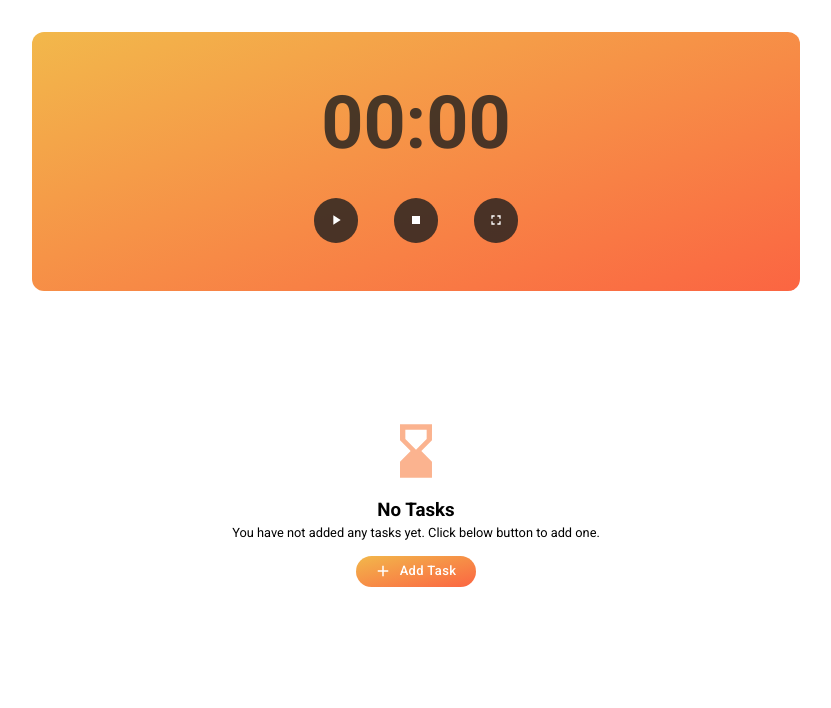
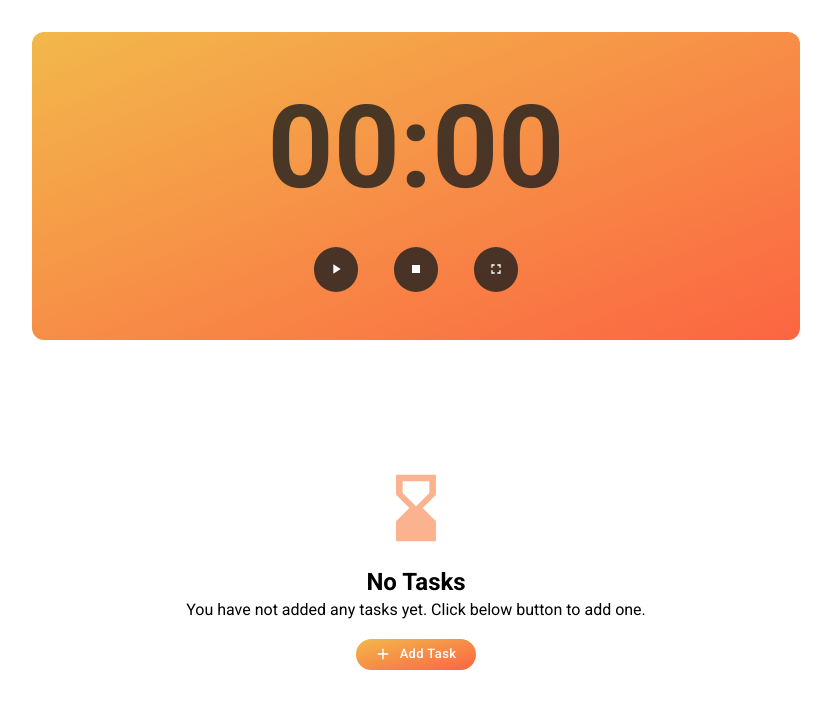
Before and after one commit to efenstakes/OneD, a React (Create React App) app: page / in a window 1280 px wide. Shown: the top 708 px of the page, without its empty margins (224-1055 px from the left). Built offline with nearby package versions, Linux system fonts and the light colour scheme.

Commit message:
add styles to make texts bigger for legibility in large devices

```diff
--- a/src/pages/home/home.page.scss
+++ b/src/pages/home/home.page.scss
@@ -22,57 +22,6 @@
 }
 
 
-
-// no tasks
-.no_tasks_container {
-    margin-top: 4rem;
-
-    display: flex;
-    flex-direction: column;
-    align-items: center;
-
-    p {
-        font-size: .8rem;
-        text-align: center;
-    }
-
-    .no_tasks_container__icon {
-        color: orange;
-
-        font-size: 4rem;
-
-        opacity: .6;
-
-        transition: 200ms ease-in-out;
-        animation: shaker_kf 2s ease-in-out 5s infinite alternate both;
-    }
-
-}
-
-@keyframes shaker_kf {
-    0% {
-        transform: rotate(-20deg);
-        color: $SECONDARY_COLOR;
-    }
-    5% {
-        transform: rotate(20deg);
-    }
-    10% {
-        transform: rotate(-20deg);
-        color: $PRIMARY_COLOR;
-    }
-    15% {
-        transform: rotate(20deg);
-    }
-    20% {
-        transform: rotate(0deg);
-        color: $SECONDARY_COLOR;
-    }
-    30% {
-        transform: rotate(0deg);
-        color: $PRIMARY_COLOR;
-    }
-}
 
 
 // add tasks
--- a/src/pages/home/no_tasks.component.jsx
+++ b/src/pages/home/no_tasks.component.jsx
@@ -1,4 +1,5 @@
 import React from 'react'
+import PropTypes from 'prop-types'
 
 import { Button } from '@mui/material'
 
@@ -12,21 +13,24 @@ import Add from '@mui/icons-material/Add'
 import VSpacerComponent from '../../components/v_spacer/v_spacer.component'
 
 
+import './no_tasks.component.scss'
+
+
 
 export const NoTasksComponent = ({ showAddTaskForm }) => {
     return (
         <div className='no_tasks_container'>
 
-            <HourglassBottomOutlined fontSize='8' className='no_tasks_container__icon su_2' />
-            <VSpacerComponent space={2} />
+            <HourglassBottomOutlined fontSize='8' className='no_tasks_container__icon' />
+            <VSpacerComponent space={2.5} />
 
-            <h3 className='su_8'> No Tasks </h3>
+            <h2 className='su_8'> No Tasks </h2>
             <VSpacerComponent space={.5} />
 
             <p className='su_10'>
                 You have not added any tasks yet. Click below button to add one.
             </p>
-            <VSpacerComponent space={2} />
+            <VSpacerComponent space={2.5} />
 
             <Button
                 color='primary'
@@ -49,3 +53,7 @@ export const NoTasksComponent = ({ showAddTaskForm }) => {
         </div>
     )
 }
+
+NoTasksComponent.propTypes = {
+    showAddTaskForm: PropTypes.func.isRequired,
+}
--- a/src/pages/home/time_display.component.scss
+++ b/src/pages/home/time_display.component.scss
@@ -51,7 +51,7 @@ $TIMER_TEXTURES_COLOR: rgba($color: #1e1e1e, $alpha: .8); // $WHITE_COLOR;
 
     // font-family: 'Oswald';
     @media screen and (min-width: 880px) {
-        // font-size: 4.8rem;
+        font-size: 7.2rem;
     }
 }
 
```
